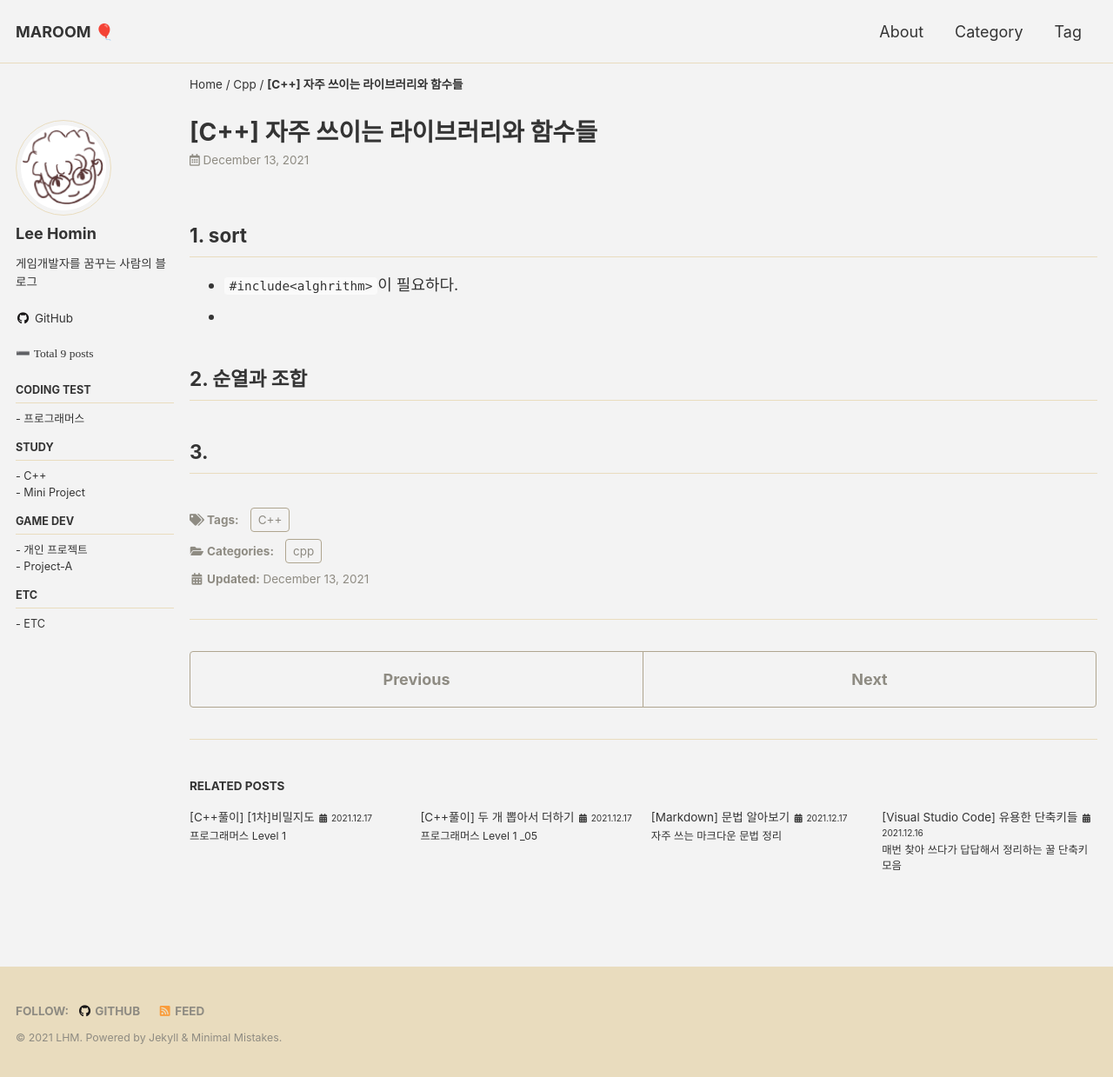
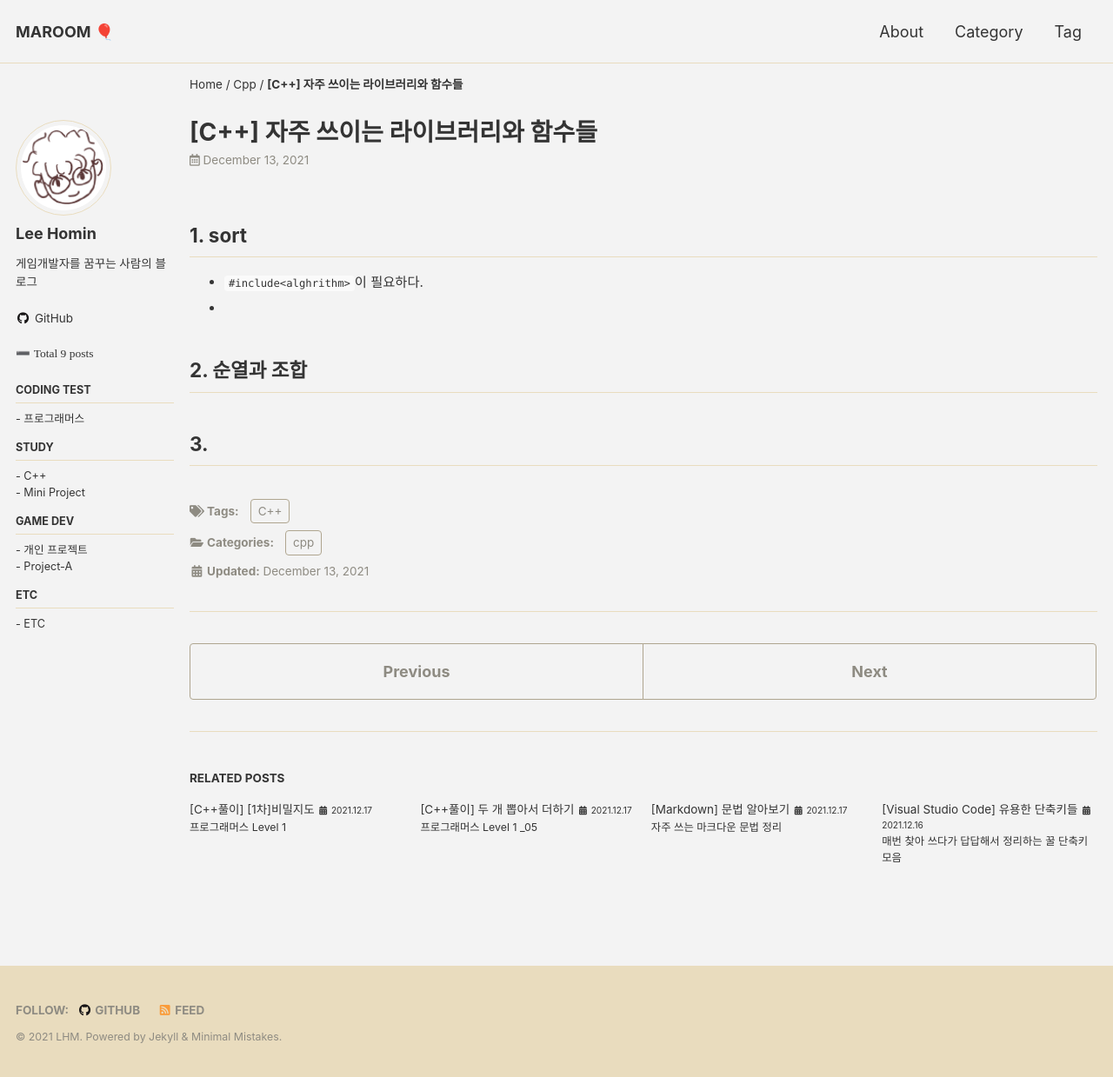
Before and after one commit to Squidward79/Squidward79.github.io, a Jekyll site: the page built from _posts/C++/2021-12-13-cpp_libraries.md, in a window 1280 px wide and 1239 px high. Shown: the whole window at 87% size. Built offline with Jekyll 4.4.1, drawn with Linux system fonts in a browser that asks for light colours; cached includes are drawn as plain includes.

Commit message:
페이지 폰트 크기 조정

```diff
--- a/_sass/minimal-mistakes/_page.scss
+++ b/_sass/minimal-mistakes/_page.scss
@@ -114,7 +114,7 @@ body {
   p,
   li,
   dl {
-    font-size: 1em;
+    font-size: 0.85em;   //<수정> default 1em
   }
 
   /* paragraph indents */
--- a/_sass/minimal-mistakes/_variables.scss
+++ b/_sass/minimal-mistakes/_variables.scss
@@ -6,7 +6,7 @@
    Typography
    ========================================================================== */
 
-$doc-font-size: 16 !default;
+$doc-font-size: 15 !default;
 
 /* paragraph indention */
 $paragraph-indent: false !default; // true, false (default)
```
